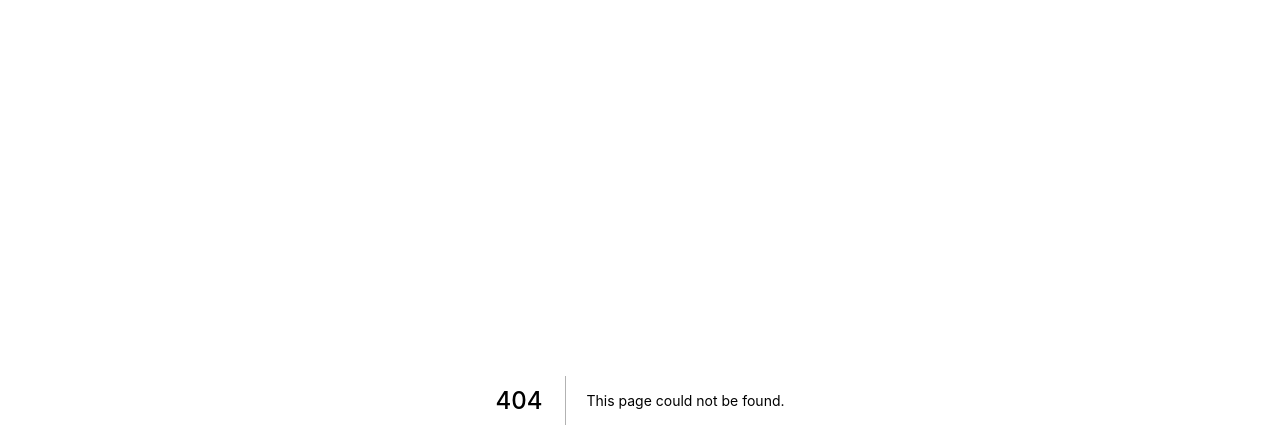
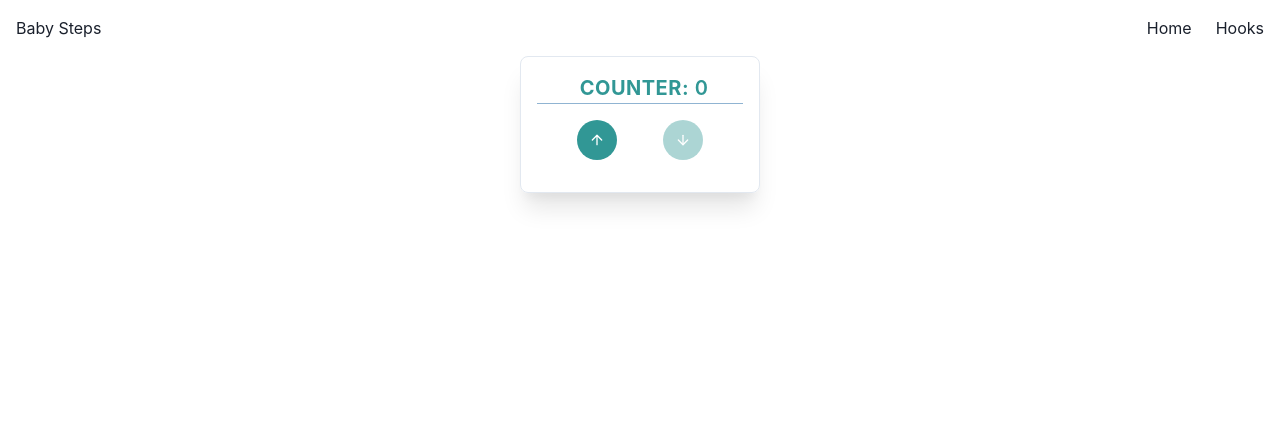
Before and after one commit to aravindasiva/baby-steps, a Next.js app: page /hooks in a window 1280 px wide. Before the commit this address had no page. Shown: the top 448 px of the page. Built offline with nearby package versions, Linux system fonts and the light colour scheme.

Commit message:
Header & hooks

```diff
--- /dev/null
+++ b/components/SimpleCounter/index.tsx
@@ -0,0 +1,47 @@
+import { Box, Button, Center, Divider, Flex, IconButton, Spacer, Stack, Text } from '@chakra-ui/react'
+import React, { useState } from 'react'
+import { FiArrowUp, FiArrowDown } from "react-icons/fi";
+
+
+const SimpleCounter = ({val}) => {
+  const [count, setCount] = useState(val);
+
+
+  const add = () => {
+    setCount(c => c + 1);
+
+
+  }
+
+  const sub = () => {
+    setCount(c => Math.max(c - 1, 0));
+
+  }
+
+  return (
+    <Center>
+      <Box w={60} p={4} maxW='m' borderWidth='1px' borderRadius='lg' boxShadow='xl'>
+        <Box
+          color='teal.500'
+          fontWeight='semibold'
+          letterSpacing='wide'
+          fontSize='xl'
+          textTransform='uppercase'
+          ml='2'
+        >
+          <Text align='center' ><b>Counter:</b> {count}</Text>
+        </Box>
+        <Divider variant='solid' borderColor='steelblue' />
+        <Box p={4} >
+          <Center px={6}>
+            <IconButton aria-label='Add' icon={<FiArrowUp />} borderRadius='full' onClick={add} colorScheme='teal'/>
+            <Spacer />
+            <IconButton aria-label='sub' icon={<FiArrowDown />} borderRadius='full' onClick={sub} colorScheme='teal' isDisabled={count===0?true:false} />
+          </Center>
+        </Box>
+      </Box>
+    </Center>
+  )
+}
+
+export default SimpleCounter
--- /dev/null
+++ b/components/SiteHeader/index.tsx
@@ -0,0 +1,23 @@
+import { Box, Flex, Link, Spacer, Stack } from '@chakra-ui/react'
+import React from 'react'
+
+const SiteHeader = () => {
+  return (
+   <Flex p={4}>
+     <Box>
+       Baby Steps
+     </Box>
+     <Spacer/>
+     <Stack direction={'row'} spacing={6}>
+       <Link href='/'>
+         Home
+       </Link>
+       <Link href='/hooks'>
+         Hooks
+       </Link>
+     </Stack>
+   </Flex>
+  )
+}
+
+export default SiteHeader
--- /dev/null
+++ b/components/SiteLayout/index.tsx
@@ -0,0 +1,14 @@
+import { Box } from '@chakra-ui/react'
+import React from 'react'
+import SiteHeader from '../SiteHeader'
+
+const SiteLayout = ({children}) => {
+  return (
+    <Box>
+      <SiteHeader/>
+      {children}
+    </Box>
+  )
+}
+
+export default SiteLayout
--- a/containers/HomeContainer/index.tsx
+++ b/containers/HomeContainer/index.tsx
@@ -2,10 +2,12 @@ import { Center, Flex, SimpleGrid, Stack, VStack } from '@chakra-ui/react'
 import React from 'react'
 import OkButton from '../../components/OkButton'
 import ProfileName from '../../components/ProfileName'
+import SiteLayout from '../../components/SiteLayout'
 import UserModal from '../../components/UserModal'
 
 const HomeContainer = () => {
   return (
+    <SiteLayout>
       <SimpleGrid>
         <VStack
           spacing={20}
@@ -18,6 +20,7 @@ const HomeContainer = () => {
           <ProfileName />
         </VStack>
       </SimpleGrid>
+    </SiteLayout>
   )
 }
 
--- /dev/null
+++ b/containers/HooksContainer/index.tsx
@@ -0,0 +1,15 @@
+import { Center, Flex, SimpleGrid, Stack, VStack } from '@chakra-ui/react'
+import React from 'react'
+import SimpleCounter from '../../components/SimpleCounter'
+import SiteLayout from '../../components/SiteLayout'
+
+const HooksContainer = () => {
+  return (
+    <SiteLayout>
+      <SimpleCounter val={0}/>
+
+    </SiteLayout>
+  )
+}
+
+export default HooksContainer
--- a/package.json
+++ b/package.json
@@ -14,7 +14,8 @@
     "framer-motion": "5",
     "next": "12.0.8",
     "react": "17.0.2",
-    "react-dom": "17.0.2"
+    "react-dom": "17.0.2",
+    "react-icons": "^4.3.1"
   },
   "devDependencies": {
     "@types/node": "17.0.9",
--- /dev/null
+++ b/pages/hooks.tsx
@@ -0,0 +1,12 @@
+import React from 'react'
+import HooksContainer from '../containers/HooksContainer'
+
+const Hooks = () => {
+  return (
+    <>
+      <HooksContainer/>
+    </>
+  )
+}
+
+export default Hooks
```
Also changed, not shown: 2 other files (tests, documents, lock files or other folders). Lines whose indentation alone changed are shown as unchanged.
